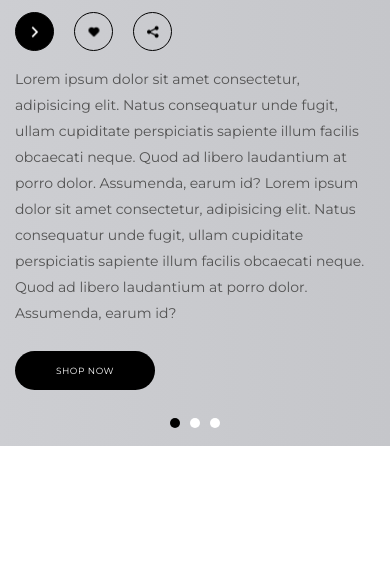
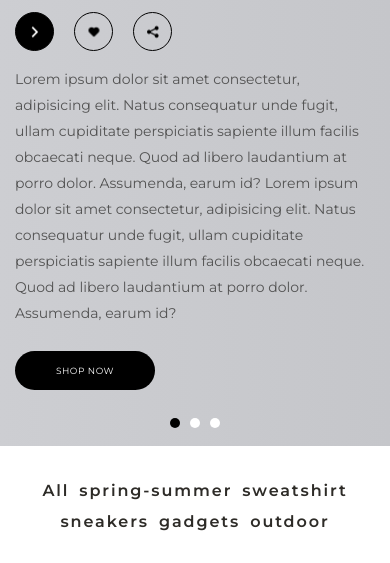
Before and after one commit to thernoff/fashion, a website: page index.html in a window 390 px wide. Shown: the part 315-878 px from the top of the page. Before the commit the page ends 844 px from the top, so only its background shows below. Drawn offline with nearby package versions, Linux system fonts and the light colour scheme; files that its build step writes are made by us from their sources.

Commit message:
Урок 11: Полная верстка блока категорий.

```diff
--- a/index.html
+++ b/index.html
@@ -141,6 +141,18 @@
         </div>
       </div>
     </div>
+    <div class="wrap content">
+      <div class="categories">
+        <ul>
+          <li><a href="#">All</a></li>
+          <li><a href="#">spring-summer</a></li>
+          <li><a href="#">sweatshirt</a></li>
+          <li><a href="#">sneakers</a></li>
+          <li><a href="#">gadgets</a></li>
+          <li><a href="#">outdoor</a></li>
+        </ul>
+      </div>
+    </div>
   </div>
 </body>
 
--- a/scss/_variables.scss
+++ b/scss/_variables.scss
@@ -4,3 +4,5 @@ $black: #000;
 $top-border-color: #f3ebdc;
 
 $slider-info-text-color: #535353;
+
+$categories-a-color: #2d2b27;
--- /dev/null
+++ b/scss/blocks/categories.scss
@@ -0,0 +1,42 @@
+.categories {
+  margin: 40px 0;
+
+  ul {
+    display: flex;
+    justify-content: center;
+    flex-wrap: wrap;
+  }
+
+  li {
+    margin: 10px 23px;
+  }
+
+  a {
+    color: $categories-a-color;
+    text-decoration: none;
+    font-size: 19px;
+    line-height: 20px;
+    letter-spacing: 1.9px;
+    border-bottom: 1px solid transparent;
+    display: inline-block;
+    font-weight: 600;
+
+    &:hover {
+      border-bottom-color: $categories-a-color;
+    }
+  }
+}
+
+@media (max-width: 768px) {
+  .categories {
+    margin: 25px 0;
+
+    li {
+      margin: 5px;
+    }
+
+    a {
+      font-size: 16px;
+    }
+  }
+}
--- /dev/null
+++ b/scss/blocks/content.scss
@@ -0,0 +1,9 @@
+.content {
+  margin-top: 70px;
+}
+
+@media (max-width: 768px) {
+  .content {
+    margin-top: 30px;
+  }
+}
--- a/scss/styles.scss
+++ b/scss/styles.scss
@@ -10,3 +10,5 @@
 @import "blocks/menu.scss";
 @import "blocks/icons.scss";
 @import "blocks/slider.scss";
+@import "blocks/content.scss";
+@import "blocks/categories.scss";
```
